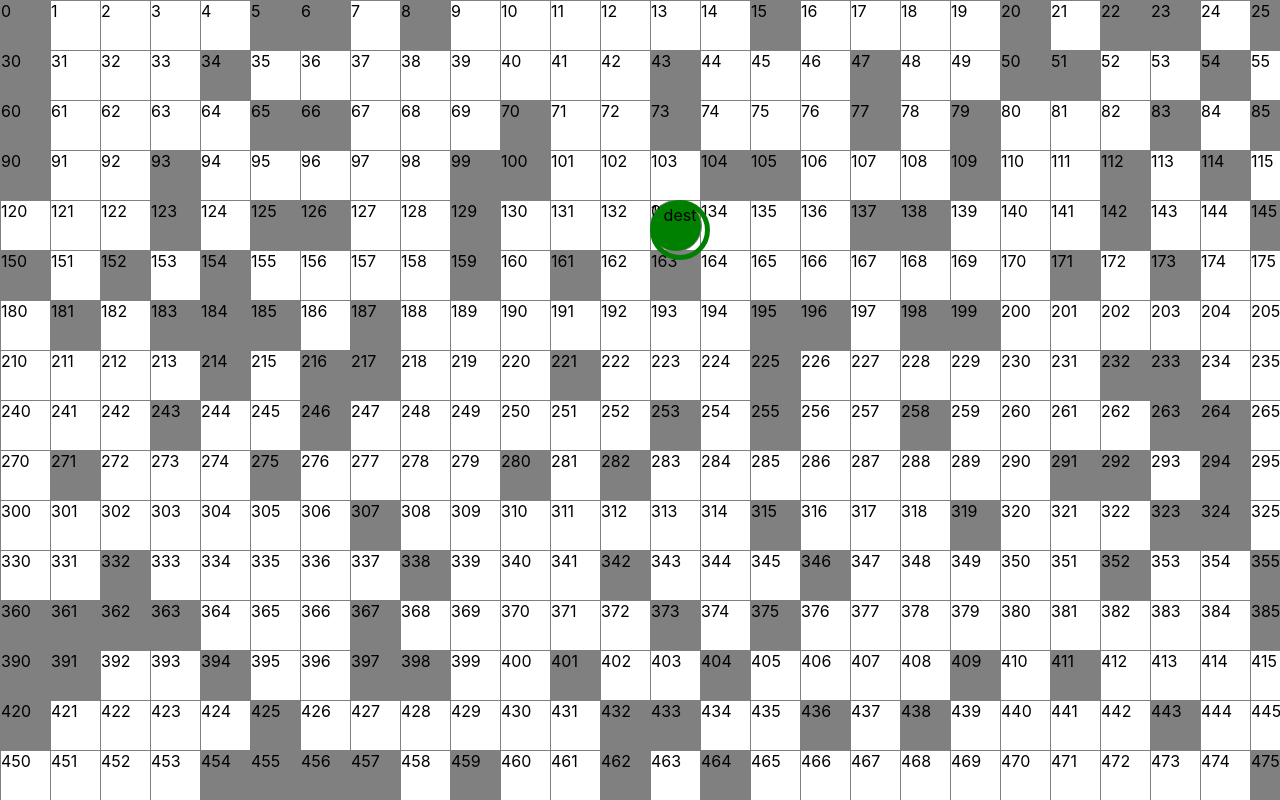
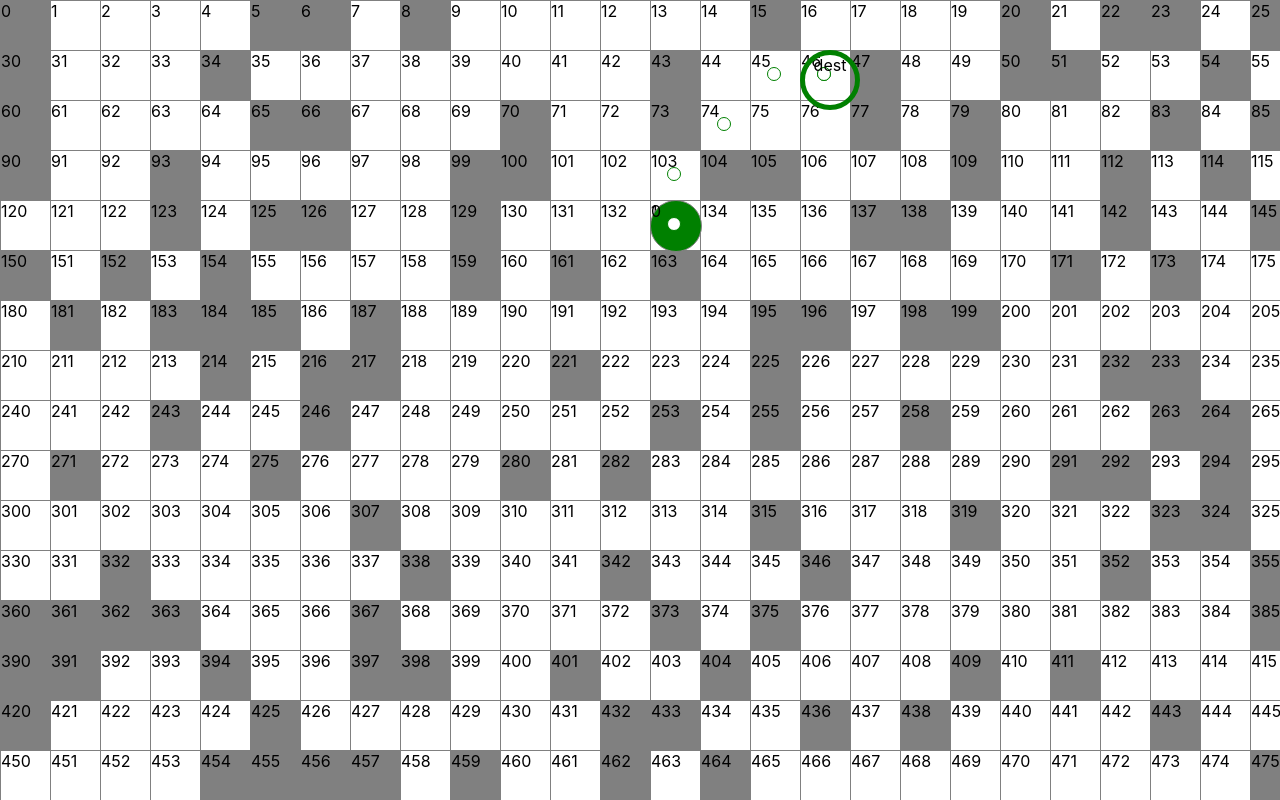
Before and after one commit to OscarEstudioSKR/PixelPlanet, a React (Create React App) app: page / in a window 1280 px wide. Built offline with nearby package versions, Linux system fonts and the light colour scheme.

Commit message:
Linea de ruta

```diff
--- a/src/js/algoritmoAEstrella.js
+++ b/src/js/algoritmoAEstrella.js
@@ -9,7 +9,7 @@ export function obtenerRuta(ser, pos, dest){
     let listaFinal = [];
 
     //Numero de vueltas que dará como máximo el bucle para encontrar una ruta;
-    let maximoPasosBucle = 10;
+    let maximoPasosBucle = 100;
     let pasosMaximo = 0;
 
     let listaAbierta = [
@@ -145,6 +145,5 @@ function conversionFinal(listaCerrada, listaFinal, dest, pasosMaximo, rutaComple
             next = objFinal.padre;}
     });
     //Devuelve la ruta
-    console.log('Ruta obtenida en '+ pasosMaximo +' pasos.');
     return listaFinal.reverse();
 }
--- a/src/js/seresIA.js
+++ b/src/js/seresIA.js
@@ -10,13 +10,8 @@ export class DibujarSeres extends Component {
 
         this.state = {
             'id': this.props.ser.id,
-            'pos': this.props.ser.pos,
-            'ser': this.props.ser,
             'tam': db.config.tamCasilla,
-            'velocidad': this.props.ser.velocidad,
             'vivido': 0,
-            'dest': this.props.ser.dest,
-            'ruta': this.props.ser.ruta,
             'posIntermedia': this.props.ser.posIntermedia,
         }
 
@@ -24,12 +19,12 @@ export class DibujarSeres extends Component {
             let ser = db.seres[state.id];
 
             //Esta en su destino
-            if(ser.id !== posToId(ser.dest) ){
+            if(posToId(ser.pos) !== posToId(ser.dest) ){
                 //Hay ruta?
                 if(ser.ruta.length > 0 ){
                     //Hay un paso intermedio. Se usará para mover pixel a pixel y no por cuadrícula.
                     if(state.pos !== state.posIntermedia){
-                        ser.pos = ser.posIntermedia; //Cambiar por movimiento en pixeles y no en cuadrícula pos[0]+(velocidad)
+                        ser.pos = ser.posIntermedia; //Cambiar por movimiento en pixeles y no en cuadrícula pos[0] this.state.velocidad/100
 
                         ser.ruta.shift();
                         if(ser.ruta.length>0){
@@ -40,8 +35,8 @@ export class DibujarSeres extends Component {
                     }
                 }else{
                     //Quiere una nueva ruta
-                    ser.ruta = obtenerRuta(ser, state.pos, state.dest);
-                    ser.posIntermedia = ser.ruta[0];
+                    ser.ruta = obtenerRuta(ser, ser.pos, ser.dest);
+                    ser.posIntermedia = ser.ruta[1];
                 }
             }else{
                 //Cambio de acción
@@ -59,7 +54,6 @@ export class DibujarSeres extends Component {
                 'vivido': this.state.vivido++,
             })
             init(this.state);
-            //db.seres[this.state.id].pos[0] += this.state.velocidad/100;
           }, 548);
 
 
@@ -67,11 +61,12 @@ export class DibujarSeres extends Component {
 
 
     render() {
+        let ser = db.seres[this.state.id];
         let styleSer = {
             'position': 'fixed',
             'zIndex': 2,
-            'left': this.state.ser.pos[0]*this.state.tam,
-            'top': this.state.ser.pos[1]*this.state.tam,
+            'left': ser.pos[0]*this.state.tam,
+            'top': ser.pos[1]*this.state.tam,
             'height': this.state.tam,
             'width': this.state.tam,
             'background': 'green',
@@ -81,8 +76,8 @@ export class DibujarSeres extends Component {
         let styleDest = {
             'position': 'fixed',
             'zIndex': 2,
-            'left': this.state.ser.dest[0]*this.state.tam,
-            'top': this.state.ser.dest[1]*this.state.tam,
+            'left': ser.dest[0]*this.state.tam,
+            'top': ser.dest[1]*this.state.tam,
             'height': this.state.tam,
             'width': this.state.tam,
             'background': 'none',
@@ -90,10 +85,27 @@ export class DibujarSeres extends Component {
             'borderRadius': '70%',
             'textAlign': 'center',
         }
+
         return (
             <div style={styleSer}>
                 <div>{this.state.id}</div>
                 <div style={styleDest}>dest</div>
+
+                {ser.ruta.map((pos)=>{
+                    return <div style={{
+                        'position': 'fixed',
+                        'zIndex': 1,
+                        'left': (idToPos(pos)[0]*this.state.tam)+this.state.tam/3,
+                        'top': (idToPos(pos)[1]*this.state.tam)+this.state.tam/3,
+                        'height': this.state.tam/4,
+                        'width': this.state.tam/4,
+                        'borderRadius': '50%',
+                        'border': '1px solid green',
+                        'background': 'white',
+                    }}></div>
+                })}
+
+
             </div>
         )
     }
```
